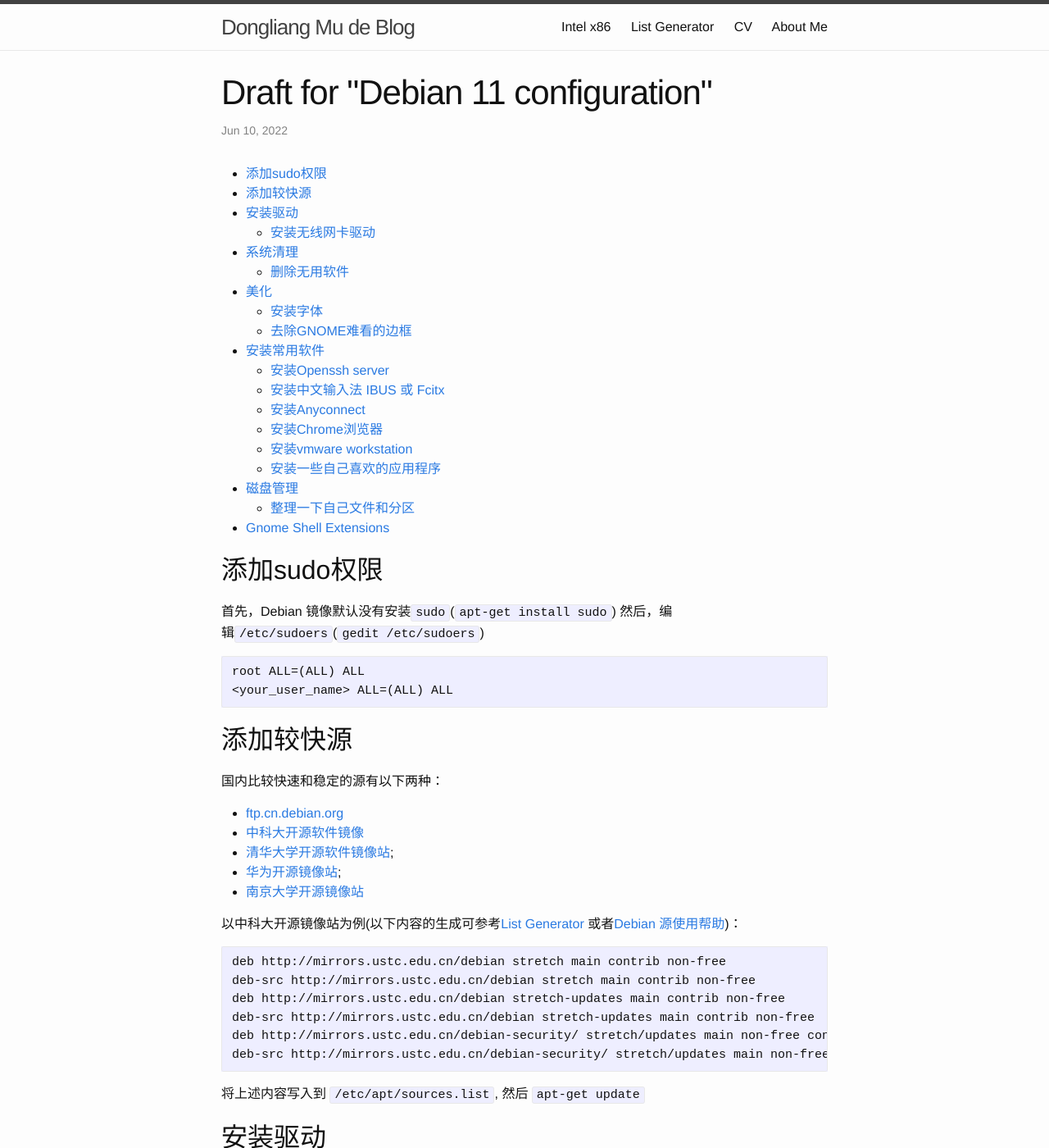
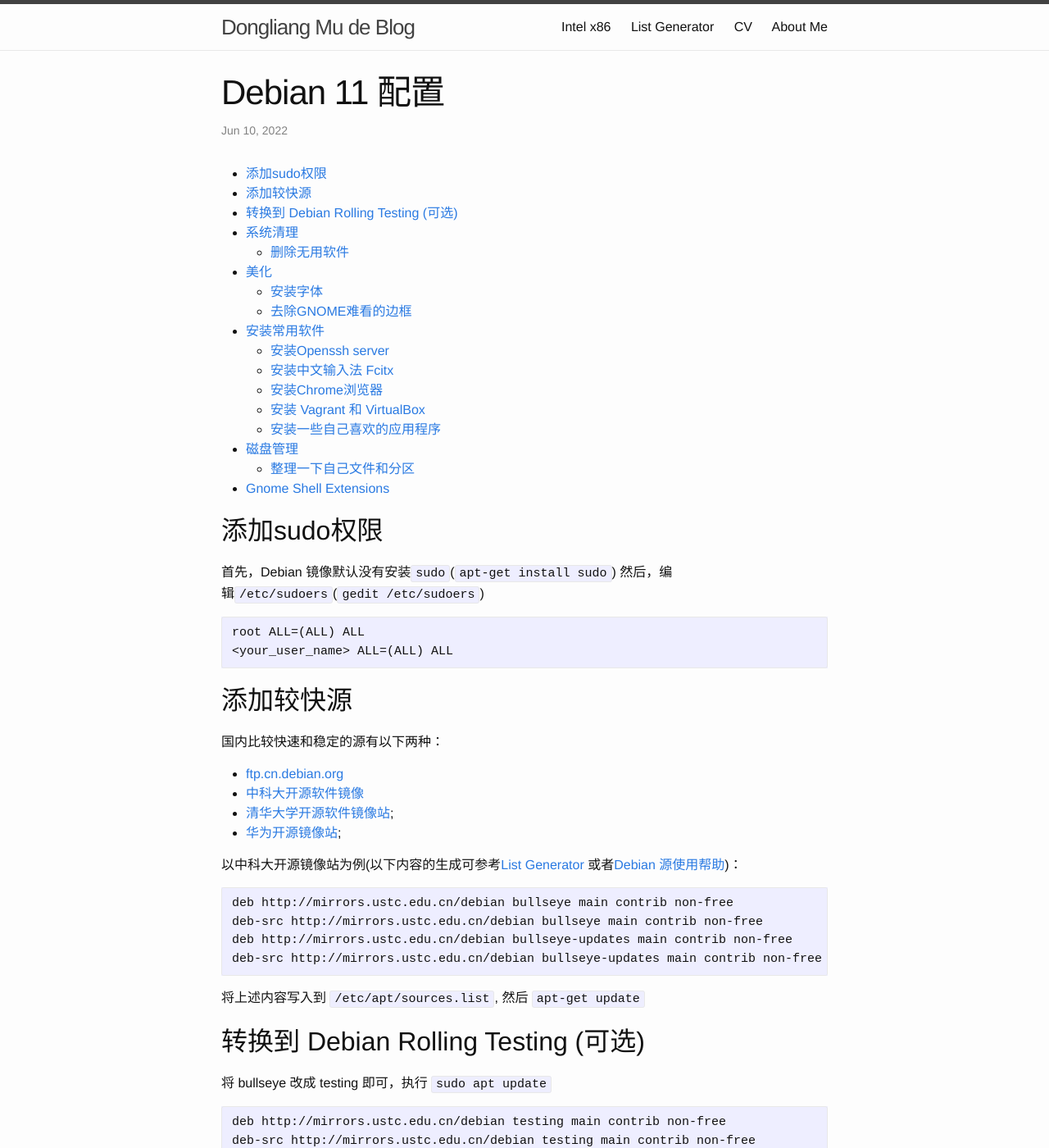
Before and after one commit to mudongliang/mudongliang.github.io, a Jekyll site: the page built from _posts/2022-06-10-debian-11-configuration.md, in a window 1280 px wide and 1400 px high. Shown: the whole window at 82% size. Built offline with Jekyll 4.4.1, drawn with Linux system fonts in a browser that asks for light colours; some of the changed text lies outside the part shown.

Commit message:
update the configuration of Debian 11

````diff
--- a/_posts/2022-06-10-debian-11-configuration.md
+++ b/_posts/2022-06-10-debian-11-configuration.md
@@ -1,6 +1,6 @@
 ---
 layout: post
-title: Draft for "Debian 11 configuration"
+title: "Debian 11 配置"
 date: 2022-06-10
 description: ""
 category:
@@ -25,25 +25,27 @@
 - [中科大开源软件镜像](http://mirrors.ustc.edu.cn/)
 - [清华大学开源软件镜像站](http://mirrors.tuna.tsinghua.edu.cn/);
 - [华为开源镜像站](http://mirrors.huaweicloud.com/);
-- [南京大学开源镜像站](http://mirror.nju.edu.cn/)
 
 以中科大开源镜像站为例(以下内容的生成可参考[List Generator](https://mudongliang.github.io/listgenerator/) 或者[Debian 源使用帮助](http://mirrors.ustc.edu.cn/help/debian.html))：
 
 ```
-deb http://mirrors.ustc.edu.cn/debian stretch main contrib non-free
-deb-src http://mirrors.ustc.edu.cn/debian stretch main contrib non-free
-deb http://mirrors.ustc.edu.cn/debian stretch-updates main contrib non-free
-deb-src http://mirrors.ustc.edu.cn/debian stretch-updates main contrib non-free
-deb http://mirrors.ustc.edu.cn/debian-security/ stretch/updates main non-free contrib
-deb-src http://mirrors.ustc.edu.cn/debian-security/ stretch/updates main non-free contrib
+deb http://mirrors.ustc.edu.cn/debian bullseye main contrib non-free
+deb-src http://mirrors.ustc.edu.cn/debian bullseye main contrib non-free
+deb http://mirrors.ustc.edu.cn/debian bullseye-updates main contrib non-free
+deb-src http://mirrors.ustc.edu.cn/debian bullseye-updates main contrib non-free
 ```
 将上述内容写入到 `/etc/apt/sources.list`, 然后 `apt-get update`
 
-## 安装驱动
+## 转换到 Debian Rolling Testing (可选)
 
-### 安装无线网卡驱动
+将 bullseye 改成 testing 即可，执行 `sudo apt update`
 
-参照本站内的[另一篇博文](ihttps://mudongliang.github.io/2017/02/17/install-driver-for-intel-corporation-wireless-8260-in-debian-jessie-and-stretch.html)来安装无线网卡驱动
+```
+deb http://mirrors.ustc.edu.cn/debian testing main contrib non-free
+deb-src http://mirrors.ustc.edu.cn/debian testing main contrib non-free
+deb http://mirrors.ustc.edu.cn/debian testing-updates main contrib non-free
+deb-src http://mirrors.ustc.edu.cn/debian testing-updates main contrib non-free
+```
 
 ## 系统清理
 
@@ -80,25 +82,13 @@
 
 参见本站内的[教程](https://mudongliang.github.io/2018/12/16/popular-software.html#openssh-server)
 
-### 安装中文输入法 IBUS 或 Fcitx
+### 安装中文输入法 Fcitx
 
-- ibus-pinyin ibus-sunpinyin
+- sogoupinyin (搜狗输入法) 和 googlepinyin (谷歌输入法)
 
-参见本站内的[教程](https://mudongliang.github.io/2018/12/16/popular-software.html#ibus--pinyinsunpinyin)
+参见[教程](https://mudongliang.github.io/2018/12/16/popular-software.html#fcitx--sogoupinyin)
 
-![ibus1]({{site.url}}/images/ibus1.png)
-
-这里`ibus-googlepinyin`安装不上，完全没有这个软件包。使用`ibus-setup`可以对`ibus`进行图形设置，在输入法的选择适合自己的输入法。
-
-![ibus2]({{site.url}}/images/ibus2.png)
-
-![ibus3]({{site.url}}/images/ibus3.png)
-
-- googlepinyin sunpionyin sogoupinyin
-
-参见[教程1](https://mudongliang.github.io/2018/12/16/popular-software.html#fcitx--sunpinyingooglepinyin)和[教程2](https://mudongliang.github.io/2018/12/16/popular-software.html#fcitx--sogoupinyin)
-
-然后在`fcitx`的`config`中选择对应的中文输入法，`pinyin, sunpinyin,googlepinyin,sogoupinyin`。
+然后在`fcitx`的`config`中选择对应的中文输入法，`sogoupinyin`。
 
 ![sogou]({{site.url}}/images/sougou.png)
 
@@ -108,20 +98,15 @@
 
 **注意：在搜狗输入法的使用过程中，我经常发现搜狗的进程占用100%CPU导致系统非常卡，所以我一般使用Google pinyin**
 
-
-### 安装Anyconnect
-
-根据本站内的[教程](https://pennstate.service-now.com/sp?id=kb_article_view&sys_kb_id=ee330252db212788a318fb671d961981&sysparm_tsqueryId=5d397a69db1ea34497c9ffe61d961965&sysparm_rank=1#Linux%20Install)安装Anyconnect。教程讲解地十分详细。
-
 ### 安装Chrome浏览器
 
 从[下载页](https://dl.google.com)下载 Chrome 对应的安装包，同步google账户上的书签，插件，应用程序等。
 
 或者根据本站内的[教程](https://mudongliang.github.io/2018/12/16/popular-software.html#chrome)来通过软件仓库安装。
 
-### 安装vmware workstation
+### 安装 Vagrant 和 VirtualBox
 
-根据本站内的[教程](ihttps://mudongliang.github.io/2017/02/17/install-and-uninstall-vmware-workstation.html)来安装 VMware Workstation Pro。
+根据本站内的[教程](https://mudongliang.github.io/2018/12/16/popular-software.html#vagrant)来安装 Vagrant 和 VirtualBox。
 
 ### 安装一些自己喜欢的应用程序
 
@@ -138,26 +123,10 @@
 - [Skype](https://mudongliang.github.io/2018/12/16/popular-software.html#skype)(即时通讯工具)
 - [VSCode](https://mudongliang.github.io/2018/12/16/popular-software.html#visual-studio-code)(编辑器)
 
-<!--
-### 安装其他软件
-按照之前截图的软件列表，将所有的软件安装齐全了。（如果没有以往的软件集合的话，可以跳过。）
-
-![Debian8-1.png]({{site.url}}/images/Debian8-1.png)
-![Debian8-2.png]({{site.url}}/images/Debian8-2.png)
-![Debian8-3.png]({{site.url}}/images/Debian8-3.png)
-![Debian8-4.png]({{site.url}}/images/Debian8-4.png)
-![Debian8-5.png]({{site.url}}/images/Debian8-5.png)
--->
-
 ## 磁盘管理
 
 ### 整理一下自己文件和分区
 添加一个新的硬盘,然后调整fstab文件进行自动挂载。
-
-<!--
-## 安装faenza-icon-theme
-在 tweak tool 中选择这个图标，这个图标还是很漂亮的。
--->
 
 ## Gnome Shell Extensions
 
````
